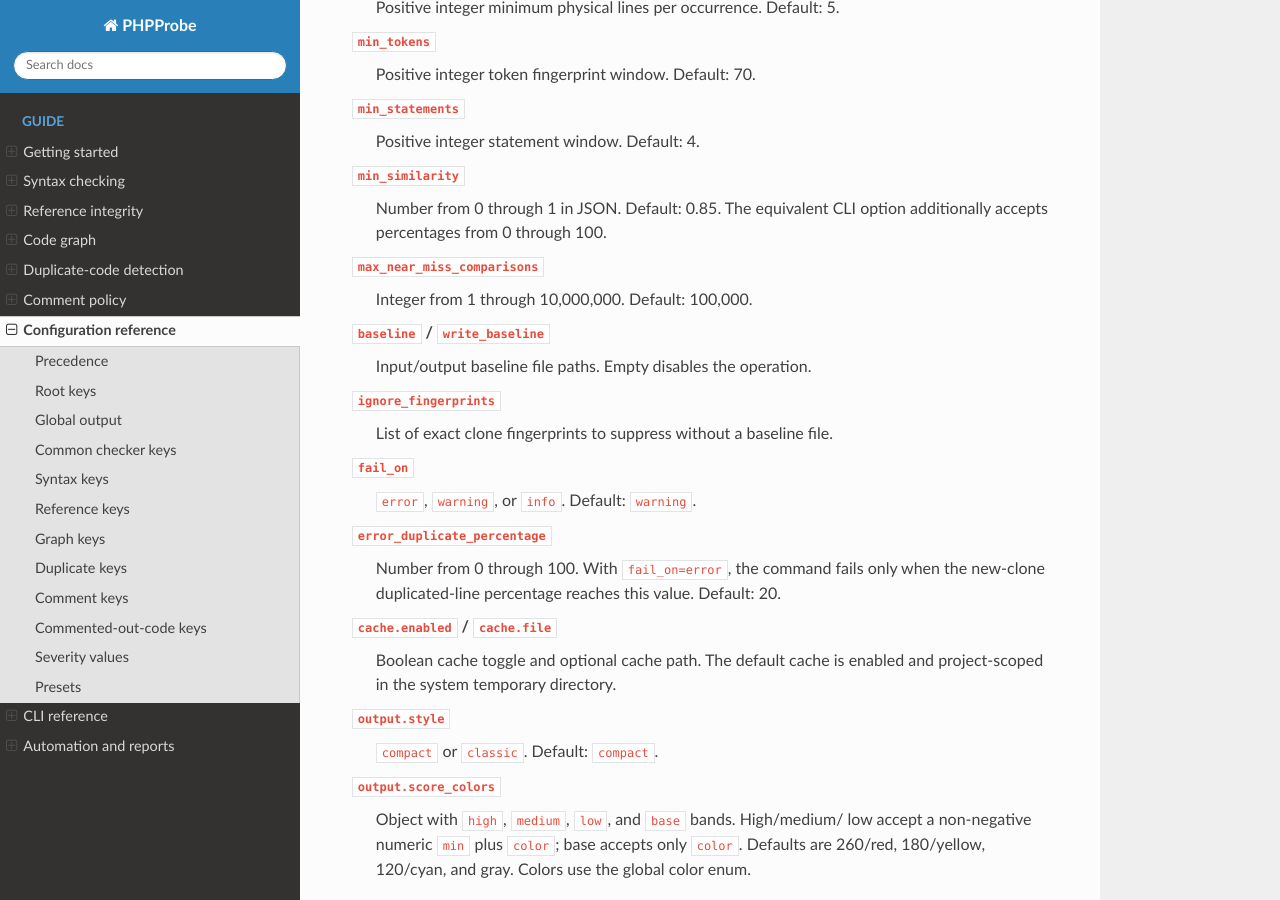
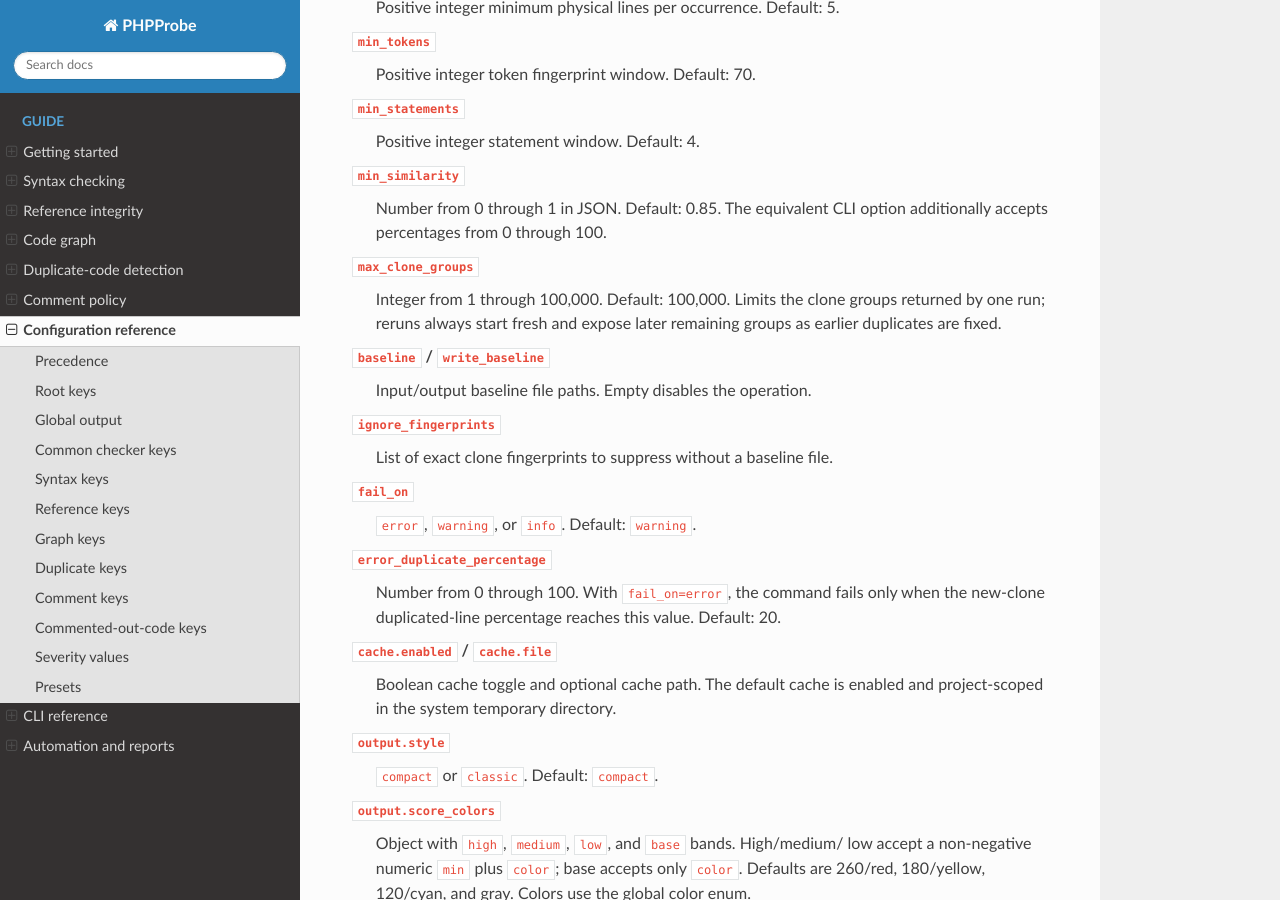
Before and after one commit to infocyph/PHPProbe, a Sphinx documentation site: the page built from docs/configuration.rst, in a window 1280 px wide and 900 px high, scrolled down 2885 px. Built offline with Sphinx 7.4.7 and the Read the Docs theme 3.1.0, drawn with Linux system fonts in a browser that asks for light colours.

Commit message:
docs(duplicates): describe clone-group cap

```diff
--- a/docs/configuration.rst
+++ b/docs/configuration.rst
@@ -144,8 +144,10 @@ Duplicate keys
    Number from 0 through 1 in JSON. Default: 0.85. The equivalent CLI option
    additionally accepts percentages from 0 through 100.
 
-``max_near_miss_comparisons``
-   Integer from 1 through 10,000,000. Default: 100,000.
+``max_clone_groups``
+   Integer from 1 through 100,000. Default: 100,000. Limits the clone groups
+   returned by one run; reruns always start fresh and expose later remaining
+   groups as earlier duplicates are fixed.
 
 ``baseline`` / ``write_baseline``
    Input/output baseline file paths. Empty disables the operation.
```
